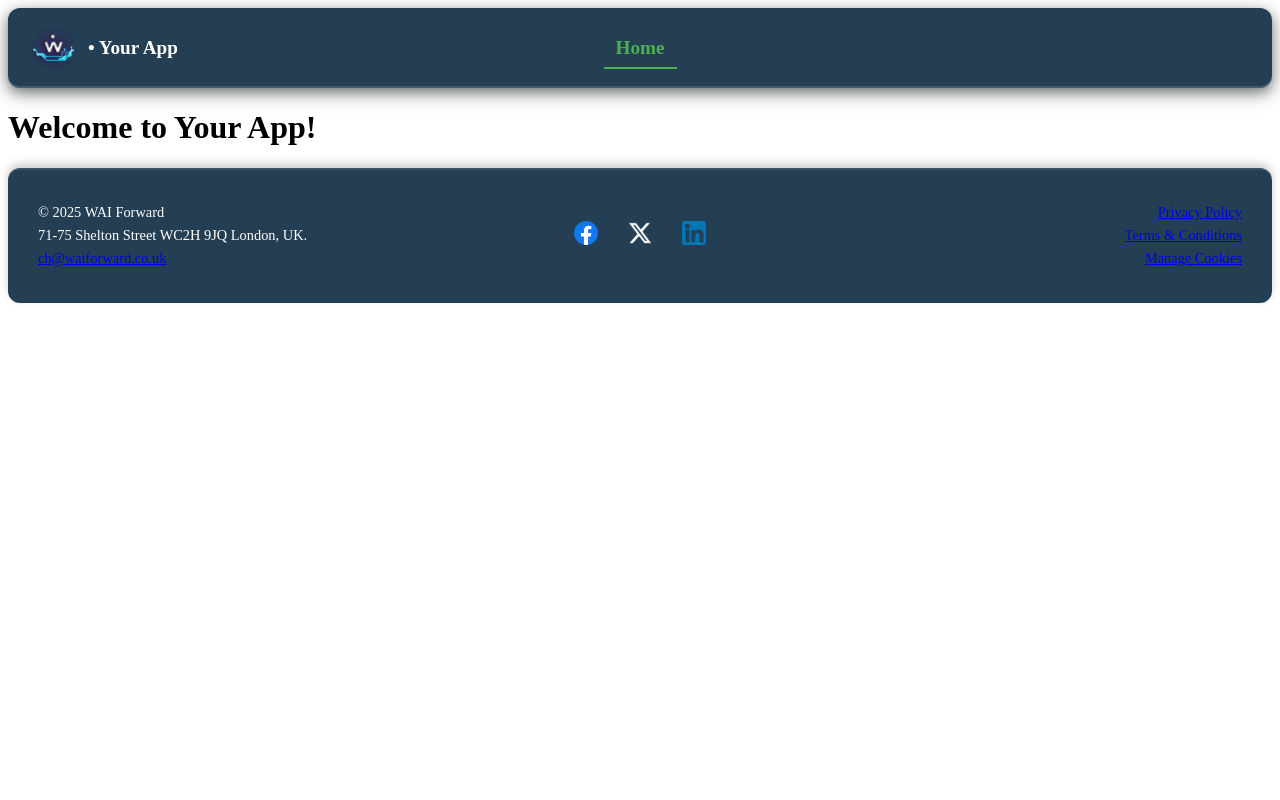
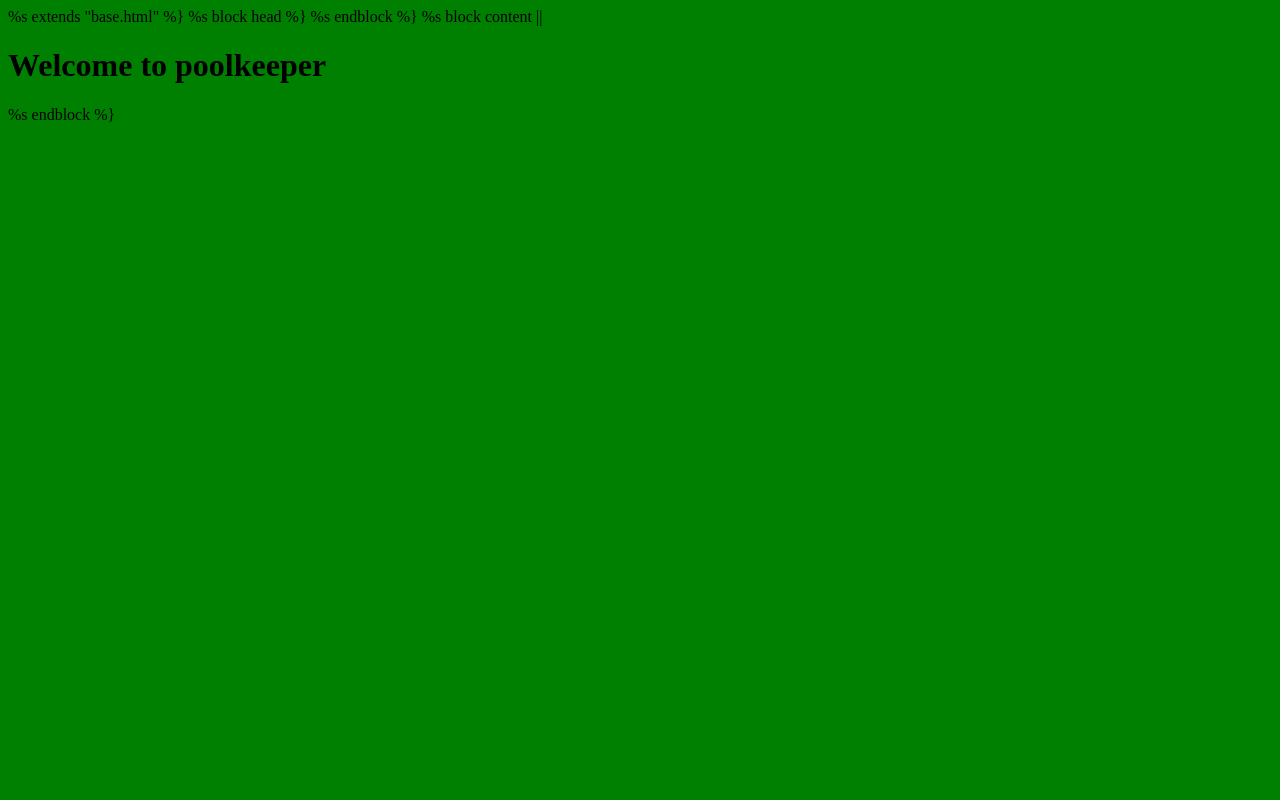
Before and after one commit to WAI-Forward/WAI-Core-Public, a Flask app: page / in a window 1280 px wide. Run offline with Flask 3, Linux system fonts and the light colour scheme; some libraries are stand-ins or nearby versions.

Commit message:
Customize homepage for poolkeeper app

```diff
--- a/src/app/templates/pages/home.html
+++ b/src/app/templates/pages/home.html
@@ -1,15 +1,16 @@
 <!--src/app/templates/index.html-->
 
-{% extends "base.html" %}
+%s extends "base.html" %}
 
-{% block head %}
+%s block head %}
 
-    <title>Your App</title>
+    <title>poolkeeper</title>
 
-{% endblock %}
+%s endblock %}
 
-{% block content %}
+%s block content ||
+    <body style="background-color: green;">
+        <h1>Welcome to poolkeeper</h1>
+    </body>
 
-    <h1>Welcome to Your App!</h1>
-
-{% endblock %}
+%s endblock %}
```
